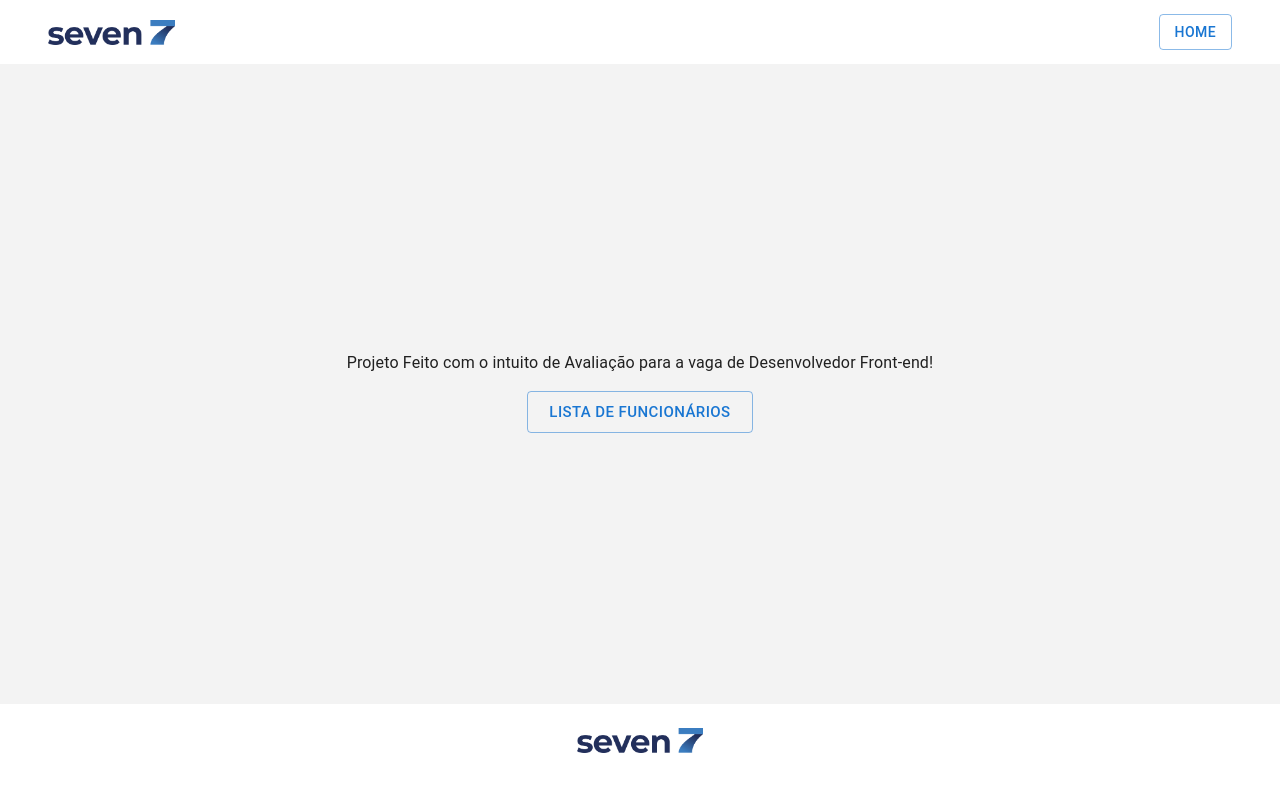
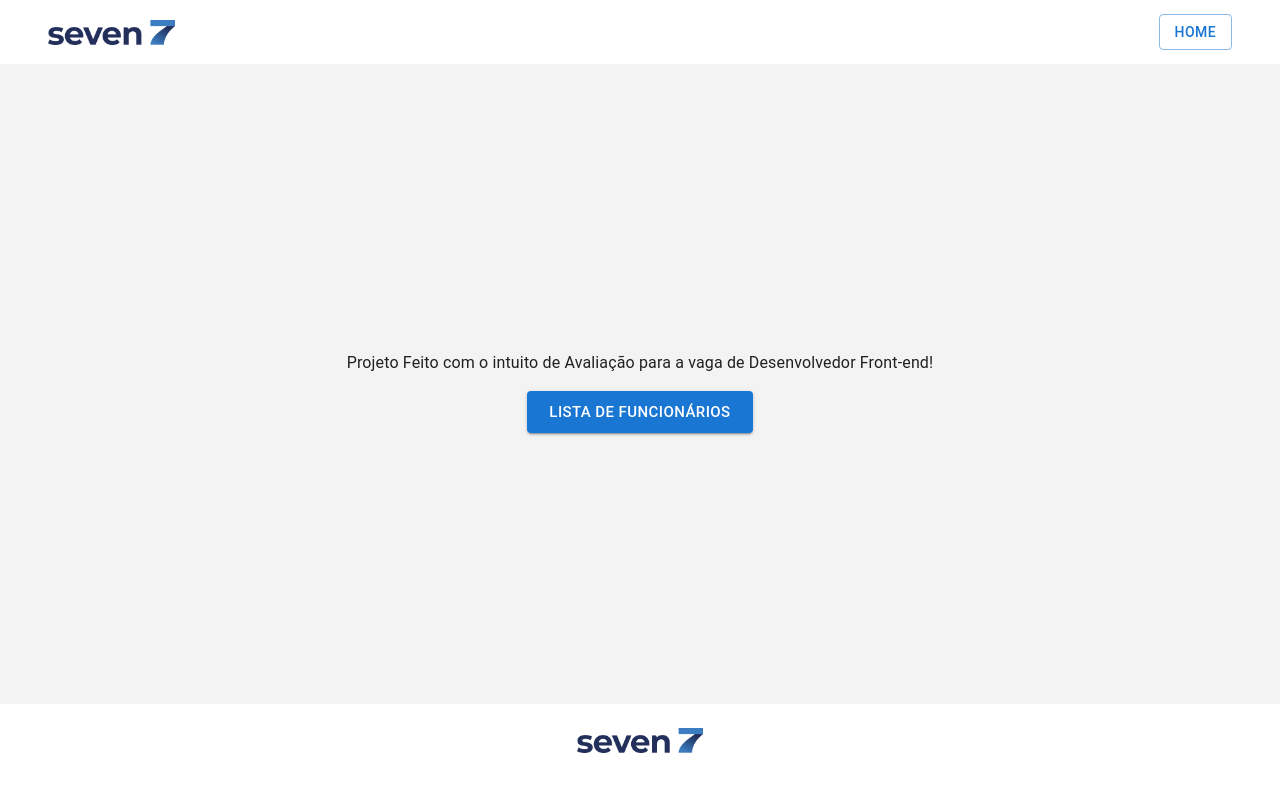
Before and after one commit to Kaiqueliira/Seven-INC, a React (Vite) app: page / in a window 1280 px wide. Shown: the top 792 px of the page. Built offline with nearby package versions, Linux system fonts and the light colour scheme.

Commit message:
update da pagina home

```diff
--- a/package.json
+++ b/package.json
@@ -15,7 +15,8 @@
     "@mui/icons-material": "^5.8.4",
     "@mui/material": "^5.10.1",
     "react": "^18.2.0",
-    "react-dom": "^18.2.0"
+    "react-dom": "^18.2.0",
+    "react-router-dom": "^6.3.0"
   },
   "devDependencies": {
     "@types/react": "^18.0.17",
--- a/src/pages/Home.jsx
+++ b/src/pages/Home.jsx
@@ -1,5 +1,7 @@
 import { makeStyles } from "@material-ui/core";
 import { Box, Button, Typography } from "@mui/material";
+import { useNavigate } from "react-router-dom";
+import Container from "../components/Container";
 import Footer from "../components/Footer";
 import Header from "../components/Header";
 
@@ -31,24 +33,29 @@ const useStyles = makeStyles((theme) => ({
 }));
 export default function Home() {
   const classes = useStyles();
-
+  const navigate = useNavigate();
   return (
     <div className={classes.container}>
       <Header />
       <main className={classes.main}>
-        <section className={classes.section}>
+        <Container>
+          <>
             <Box>
               <Typography variant="body1" p={2}>
                 Projeto Feito com o intuito de Avaliação para a vaga de
                 Desenvolvedor Front-end!
               </Typography>
             </Box>
-          <box>
-            <Button variant="outlined" size="large">
+
+            <Button
+              variant="contained"
+              size="large"
+              onClick={() => navigate("/list")}
+            >
               Lista de Funcionários
             </Button>
-          </box>
-        </section>
+          </>
+        </Container>
       </main>
       <Footer />
     </div>
```
Also changed, not shown: 1 other file (tests, documents, lock files or other folders). Lines whose indentation alone changed are shown as unchanged.
